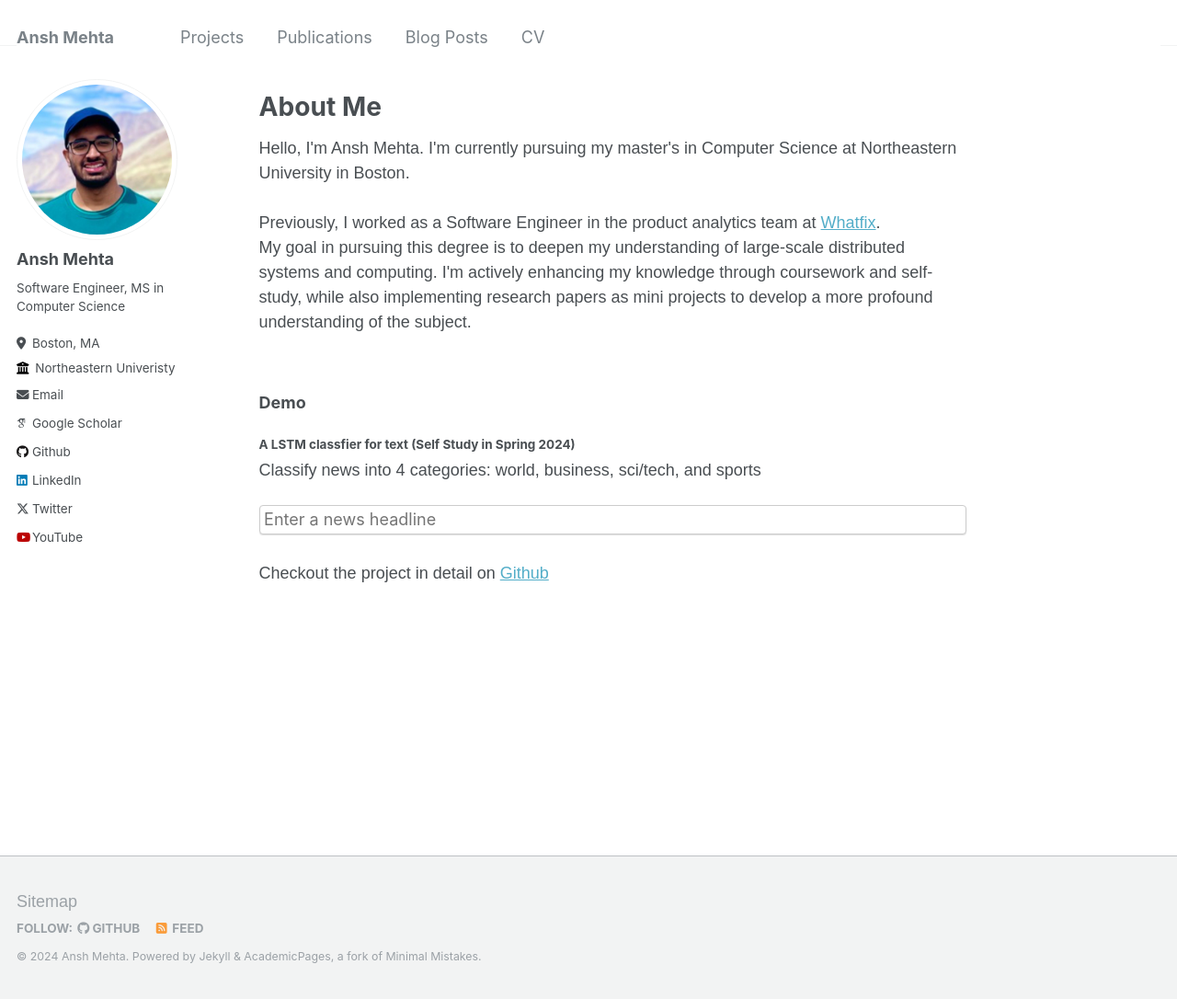
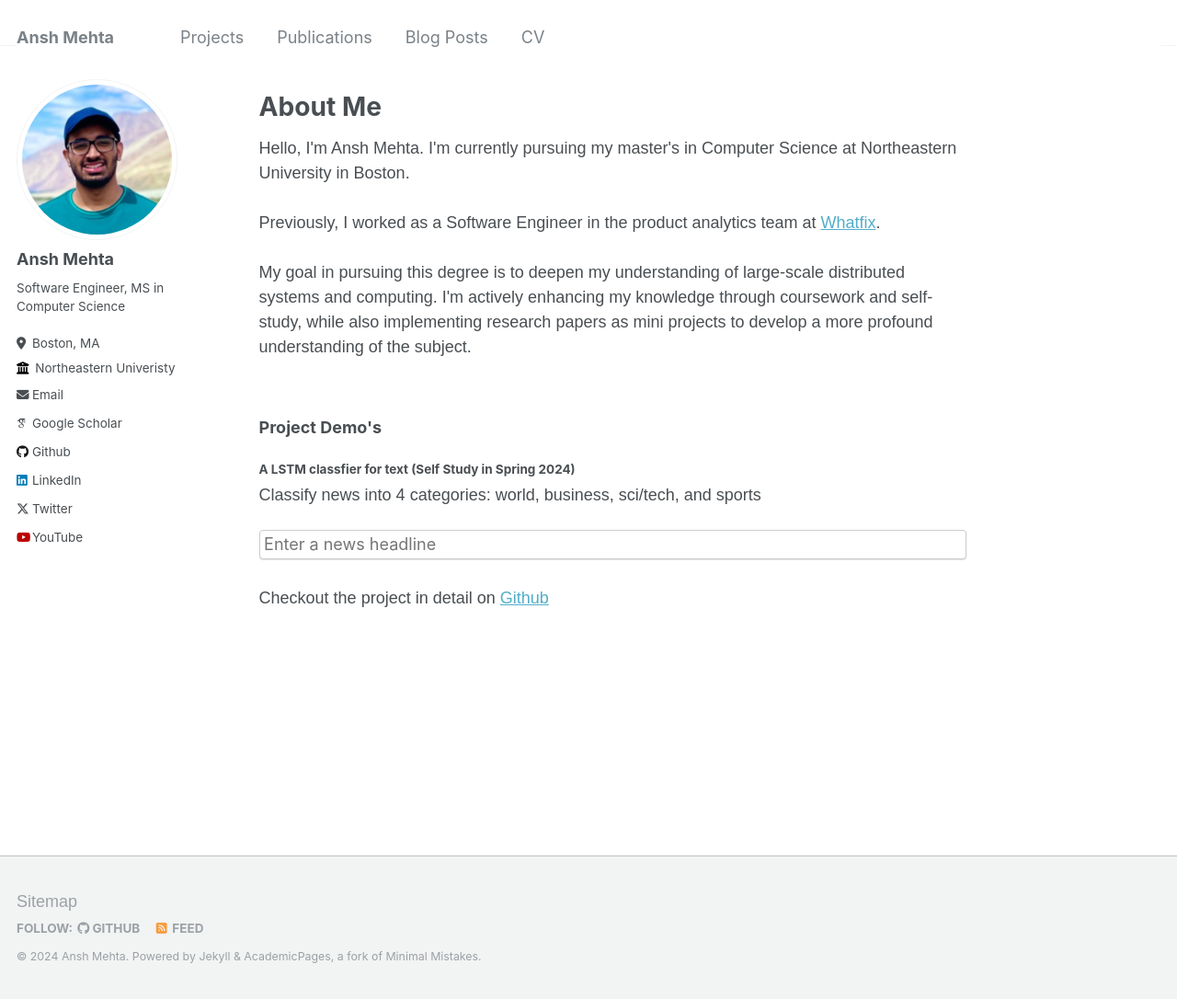
Before and after one commit to anshmehtamm/anshmehtamm.github.io, a Jekyll site: the page built from _pages/about.html, in a window 1280 px wide and 1086 px high. Shown: the whole window at 92% size. Built offline with Jekyll 4.4.1, drawn with Linux system fonts in a browser that asks for light colours; some web fonts are replaced.

Commit message:
about changes

```diff
--- a/_pages/about.html
+++ b/_pages/about.html
@@ -36,12 +36,12 @@ redirect_from:
     <h1>About Me</h1>
     <p> Hello, I'm Ansh Mehta. I'm currently pursuing my master's in Computer Science at Northeastern University in Boston.<br><br>
 
-        Previously, I worked as a Software Engineer in the product analytics team at <a href="https://whatfix.com" target="_blank">Whatfix</a>. <br>
+        Previously, I worked as a Software Engineer in the product analytics team at <a href="https://whatfix.com" target="_blank">Whatfix</a>. <br><br>
 
         My goal in pursuing this degree is to deepen my understanding of large-scale distributed systems and computing. I'm actively enhancing my knowledge through coursework and self-study, while also implementing research papers as mini projects to develop a more profound understanding of the subject.<br><br>
     </div>
 <div>
-    <h3>Demo</h2>
+    <h3>Project Demo's</h2>
     <h4>A LSTM classfier for text (Self Study in Spring 2024)</h3>
     <p>Classify news into 4 categories: world, business, sci/tech, and sports</p>
     <input type="text" id="news-input" placeholder="Enter a news headline" autocomplete="off">
```
